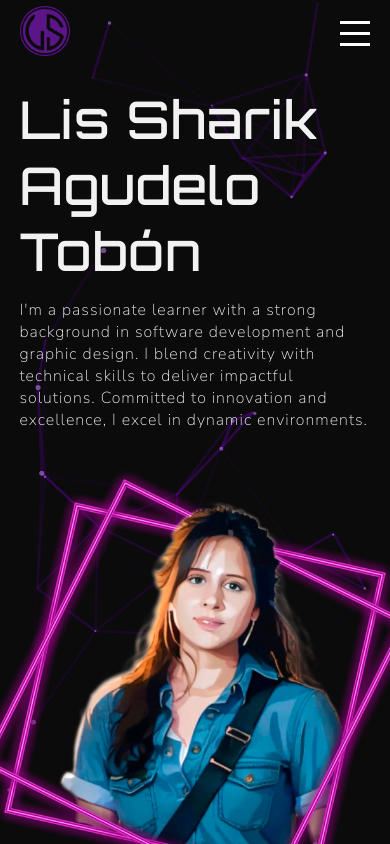
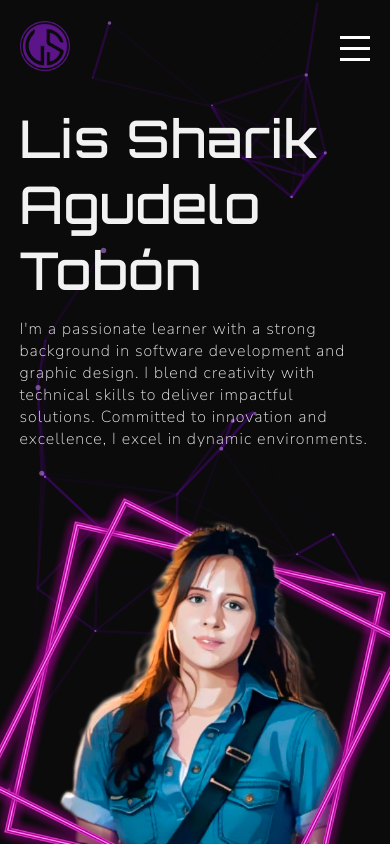
Before and after one commit to LisSharik/Portfolio-Lis_Sharik_Agudelo, a React (Vite) app: page / in a window 390 px wide. Shown: the top 844 px of the page. Built offline with nearby package versions, Linux system fonts and the light colour scheme.

Commit message:
Arreglamdo espaciados del banner y del menu

```diff
--- a/src/components/Banner/Banner.css
+++ b/src/components/Banner/Banner.css
@@ -33,7 +33,7 @@ img{
 
 @media (max-width: 768px) {
     .banner{
-        margin-top: 20%;
+        margin-top: 25%;
         width: 100%;
         flex-direction: column;
     }
--- a/src/components/Menu/Menu.css
+++ b/src/components/Menu/Menu.css
@@ -54,7 +54,7 @@
         width: 100%;
         height: 8vh;
         position: fixed;
-        top: 0;
+        top: 15px;
         display: flex;
         justify-content: space-between;
         align-items: center;
@@ -62,6 +62,7 @@
         background-color: transparent;
         z-index: 1000;
         transition: background-color 0.3s;
+
     }
 
     .menu img {
```
